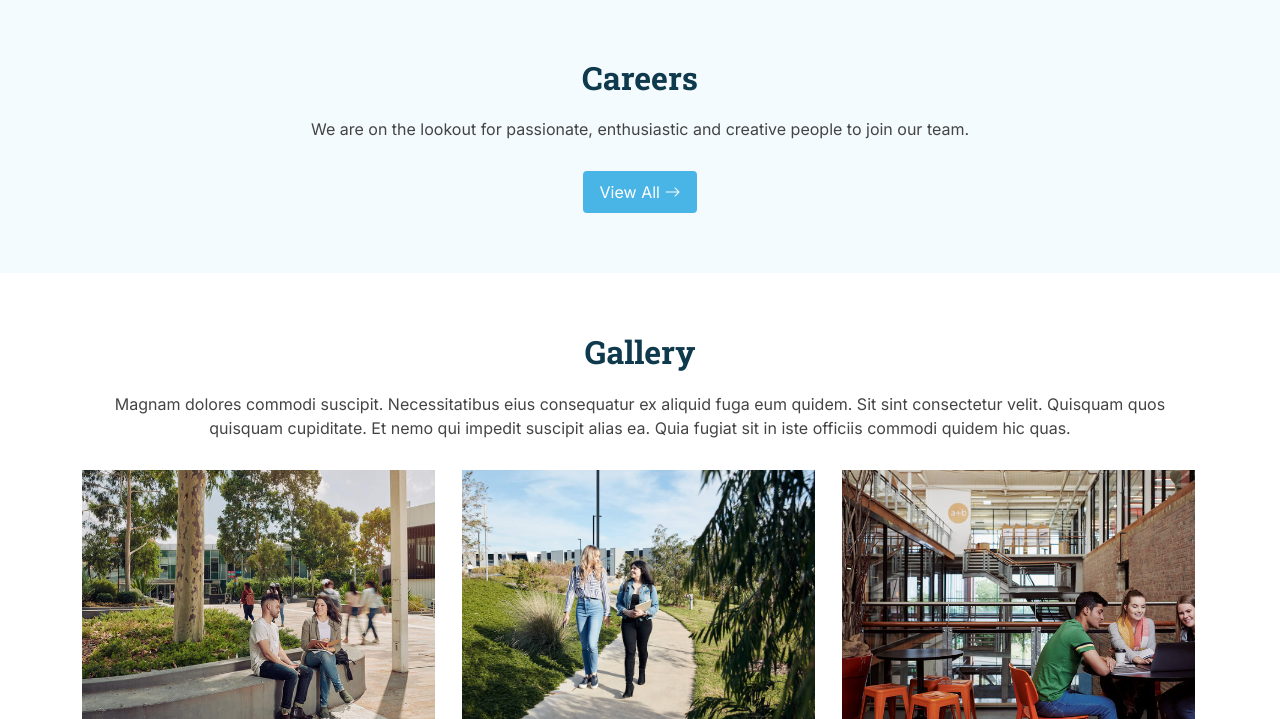
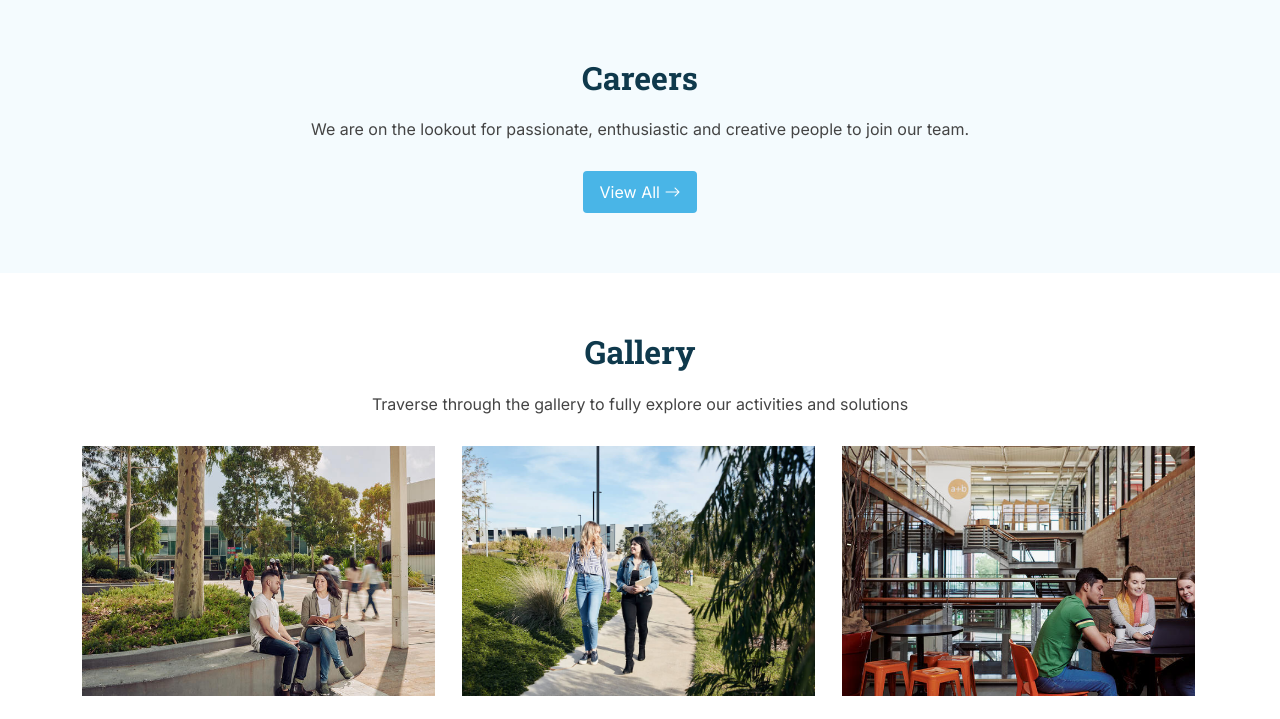
Before and after one commit to databytes-deakin/website, a Django app: template databytes/DBweb/templates/index.html in a window 1280 px wide. Shown: the part 3265-3984 px from the top of the page. Run offline with Django 4.2, Linux system fonts and the light colour scheme; the template is opened without the code that fills it, so the values that code supplies are empty; some libraries are stand-ins or nearby versions.

Commit message:
Update index.html
updated front-end

```diff
--- a/databytes/DBweb/templates/index.html
+++ b/databytes/DBweb/templates/index.html
@@ -346,9 +346,7 @@
 
         <div class="section-title">
           <h2>Gallery</h2>
-          <p>Magnam dolores commodi suscipit. Necessitatibus eius consequatur ex aliquid fuga eum quidem. Sit sint
-            consectetur velit. Quisquam quos quisquam cupiditate. Et nemo qui impedit suscipit alias ea. Quia fugiat sit
-            in iste officiis commodi quidem hic quas.</p>
+          <p>Traverse through the gallery to fully explore our activities and solutions </p>
         </div>
 
         <div class="row no-gutters">
```
